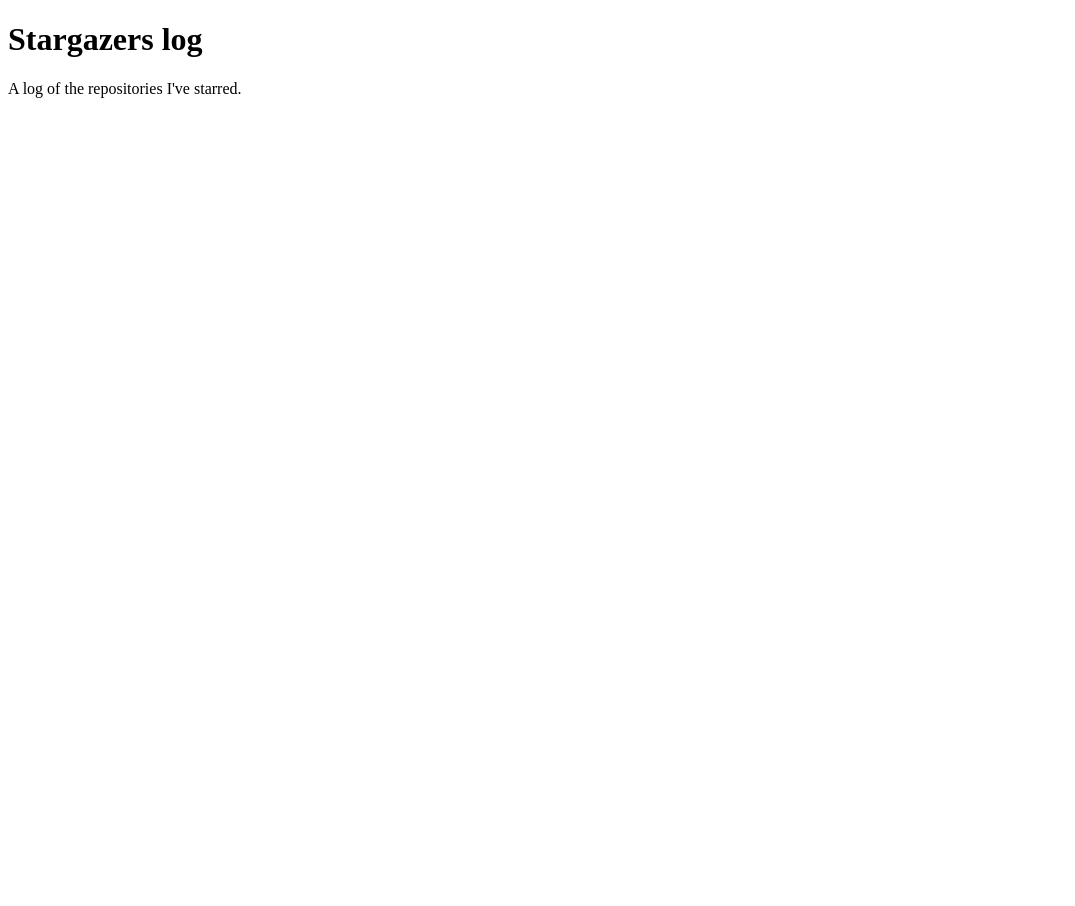
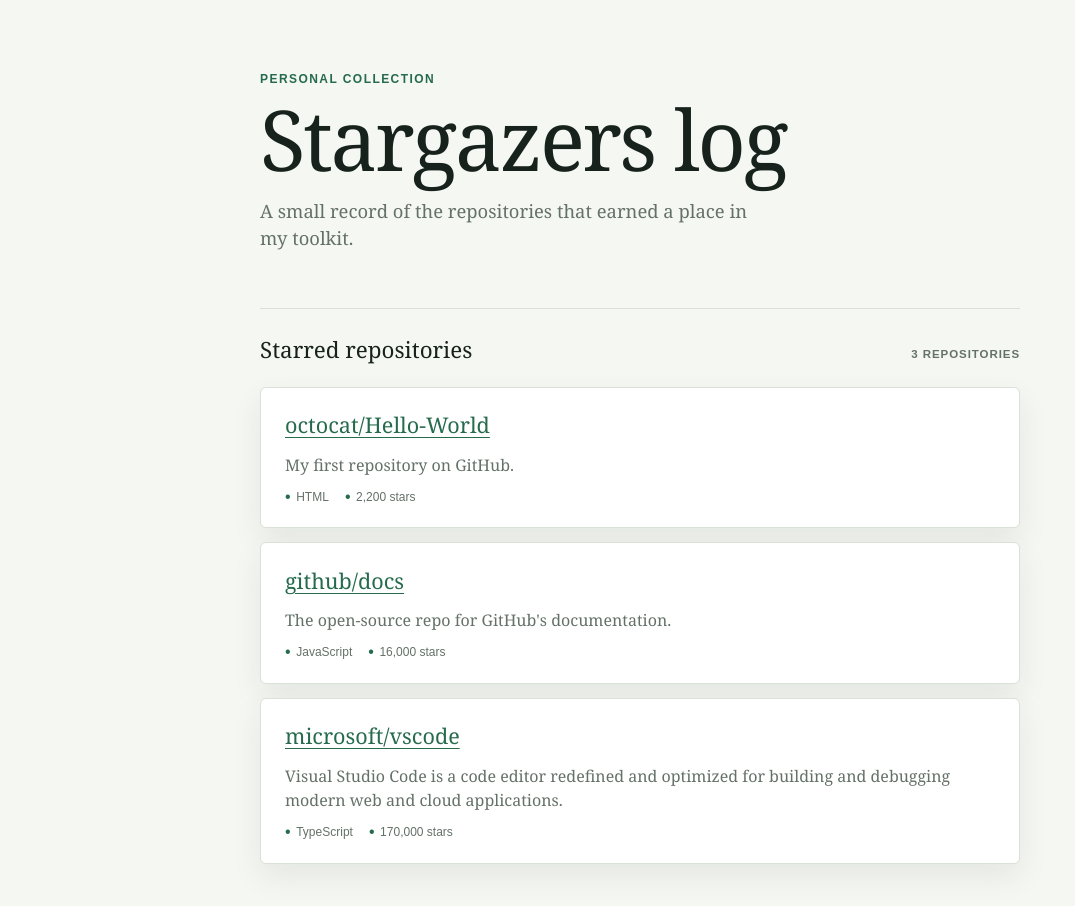
Before and after one commit to tsuile/stargazers-log, a plain HTML site: page index.html in a window 1280 px wide. Shown: the whole page, without its empty margins (0-1075 px from the left). Before the commit the page ends 800 px from the top, so only its background shows below. Drawn offline with Linux system fonts and the light colour scheme.

Commit message:
add starred repositories list

```diff
--- /dev/null
+++ b/events.json
@@ -0,0 +1,23 @@
+[
+  {
+    "name": "octocat/Hello-World",
+    "description": "My first repository on GitHub.",
+    "url": "https://github.com/octocat/Hello-World",
+    "language": "HTML",
+    "stars": 2200
+  },
+  {
+    "name": "github/docs",
+    "description": "The open-source repo for GitHub's documentation.",
+    "url": "https://github.com/github/docs",
+    "language": "JavaScript",
+    "stars": 16000
+  },
+  {
+    "name": "microsoft/vscode",
+    "description": "Visual Studio Code is a code editor redefined and optimized for building and debugging modern web and cloud applications.",
+    "url": "https://github.com/microsoft/vscode",
+    "language": "TypeScript",
+    "stars": 170000
+  }
+]
--- a/index.html
+++ b/index.html
@@ -2,10 +2,27 @@
 <html lang="en">
   <head>
     <meta charset="utf-8">
+    <meta name="viewport" content="width=device-width, initial-scale=1">
+    <meta name="description" content="A log of repositories worth remembering.">
     <title>Stargazers log</title>
+    <link rel="stylesheet" href="style.css">
   </head>
   <body>
-    <h1>Stargazers log</h1>
-    <p>A log of the repositories I've starred.</p>
+    <main class="page-shell">
+      <header class="page-header">
+        <p class="eyebrow">Personal collection</p>
+        <h1>Stargazers log</h1>
+        <p class="intro">A small record of the repositories that earned a place in my toolkit.</p>
+      </header>
+      <section class="repository-section" aria-labelledby="repository-heading">
+        <div class="section-heading">
+          <h2 id="repository-heading">Starred repositories</h2>
+          <span id="repository-count" class="repository-count" aria-live="polite"></span>
+        </div>
+        <p id="status" class="status" role="status">Loading repositories...</p>
+        <ul id="repository-list" class="repository-list" aria-label="Starred repositories"></ul>
+      </section>
+    </main>
+    <script src="script.js"></script>
   </body>
 </html>
--- /dev/null
+++ b/script.js
@@ -0,0 +1,61 @@
+const list = document.querySelector("#repository-list");
+const status = document.querySelector("#status");
+const count = document.querySelector("#repository-count");
+
+function formatStars(stars) {
+  return `${new Intl.NumberFormat("en-US").format(stars)} stars`;
+}
+
+function renderRepositories(repositories) {
+  list.replaceChildren();
+  count.textContent = `${repositories.length} ${repositories.length === 1 ? "repository" : "repositories"}`;
+
+  repositories.forEach((repository) => {
+    const item = document.createElement("li");
+    item.className = "repository-card";
+
+    const link = document.createElement("a");
+    link.className = "repository-name";
+    link.href = repository.url;
+    link.target = "_blank";
+    link.rel = "noreferrer";
+    link.textContent = repository.name;
+
+    const description = document.createElement("p");
+    description.className = "repository-description";
+    description.textContent = repository.description;
+
+    const metadata = document.createElement("p");
+    metadata.className = "repository-meta";
+
+    [repository.language, formatStars(repository.stars)].forEach((value) => {
+      const detail = document.createElement("span");
+      detail.textContent = value;
+      metadata.append(detail);
+    });
+
+    item.append(link, description, metadata);
+    list.append(item);
+  });
+
+  status.textContent = "";
+}
+
+async function loadRepositories() {
+  try {
+    const response = await fetch("events.json");
+
+    if (!response.ok) {
+      throw new Error(`Request failed with status ${response.status}`);
+    }
+
+    const repositories = await response.json();
+    renderRepositories(repositories);
+  } catch (error) {
+    status.textContent = "The repository log could not be loaded. Please try again later.";
+    count.textContent = "";
+    console.error(error);
+  }
+}
+
+loadRepositories();
--- /dev/null
+++ b/style.css
@@ -0,0 +1,115 @@
+:root {
+  --ink: #17221c;
+  --muted: #647168;
+  --paper: #f5f7f2;
+  --card: #ffffff;
+  --line: #d9e1d8;
+  --accent: #266b4c;
+  --shadow: 0 12px 30px rgba(30, 57, 42, 0.08);
+}
+
+* { box-sizing: border-box; }
+
+body {
+  margin: 0;
+  min-width: 320px;
+  color: var(--ink);
+  background: var(--paper);
+  font-family: Georgia, "Times New Roman", serif;
+  line-height: 1.5;
+}
+
+.page-shell {
+  width: min(100% - 2rem, 760px);
+  margin: 0 auto;
+  padding: 4.5rem 0 5rem;
+}
+
+.page-header { max-width: 620px; margin-bottom: 3.5rem; }
+
+.eyebrow {
+  margin: 0 0 0.75rem;
+  color: var(--accent);
+  font: 700 0.75rem/1.2 Arial, sans-serif;
+  letter-spacing: 0.12em;
+  text-transform: uppercase;
+}
+
+h1, h2, p { margin-top: 0; }
+
+h1 {
+  margin-bottom: 1rem;
+  font-size: clamp(2.8rem, 8vw, 5.25rem);
+  font-weight: 400;
+  letter-spacing: -0.03em;
+  line-height: 0.98;
+}
+
+.intro { max-width: 500px; margin-bottom: 0; color: var(--muted); font-size: 1.15rem; }
+
+.repository-section { border-top: 1px solid var(--line); padding-top: 1.5rem; }
+
+.section-heading {
+  display: flex;
+  align-items: baseline;
+  justify-content: space-between;
+  gap: 1rem;
+}
+
+h2 { margin-bottom: 1.25rem; font-size: 1.4rem; font-weight: 400; }
+
+.repository-count {
+  color: var(--muted);
+  font: 700 0.72rem Arial, sans-serif;
+  letter-spacing: 0.08em;
+  text-transform: uppercase;
+}
+
+.status { color: var(--muted); font: 0.9rem Arial, sans-serif; }
+.status:empty { display: none; }
+
+.repository-list {
+  display: grid;
+  gap: 0.85rem;
+  margin: 0;
+  padding: 0;
+  list-style: none;
+}
+
+.repository-card {
+  display: grid;
+  gap: 0.7rem;
+  padding: 1.35rem 1.5rem;
+  border: 1px solid var(--line);
+  border-radius: 6px;
+  background: var(--card);
+  box-shadow: var(--shadow);
+}
+
+.repository-name {
+  color: var(--accent);
+  font-size: 1.35rem;
+  text-decoration-thickness: 1px;
+  text-underline-offset: 0.18em;
+}
+
+.repository-name:hover, .repository-name:focus-visible { color: var(--ink); }
+.repository-description { margin-bottom: 0; color: var(--muted); }
+
+.repository-meta {
+  display: flex;
+  flex-wrap: wrap;
+  gap: 0.5rem 1rem;
+  margin: 0;
+  color: var(--muted);
+  font: 0.75rem Arial, sans-serif;
+}
+
+.repository-meta span { display: inline-flex; align-items: center; gap: 0.35rem; }
+.repository-meta span::before { color: var(--accent); content: "•"; font-size: 1rem; }
+
+@media (max-width: 520px) {
+  .page-shell { padding-top: 3rem; }
+  .page-header { margin-bottom: 2.75rem; }
+  .repository-card { padding: 1.15rem; }
+}
```
